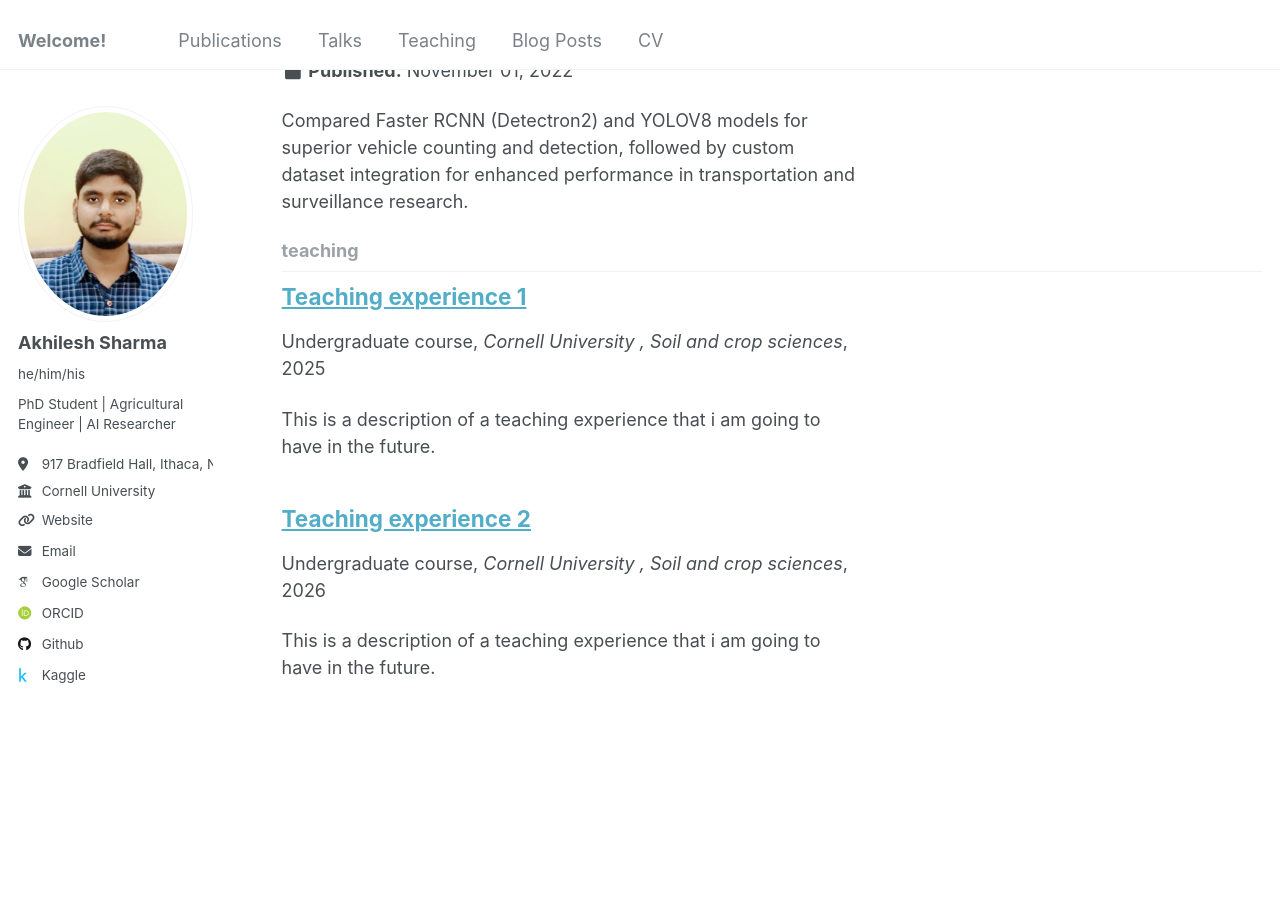
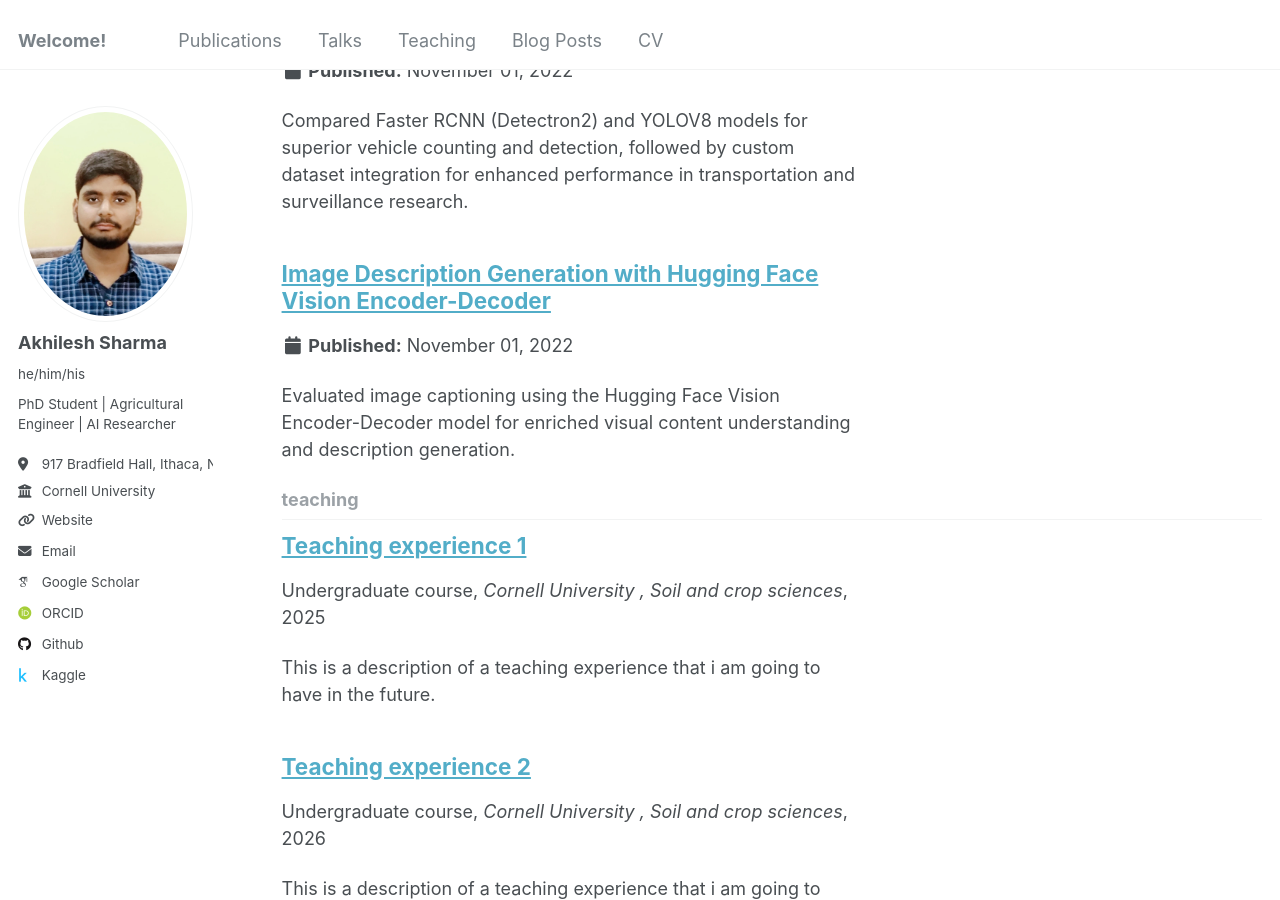
Before and after one commit to akhilesh99sharma/akhilesh99sharma.github.io, a Jekyll site: the page built from _pages/collection-archive.html, in a window 1280 px wide and 900 px high, scrolled down 2419 px. Built offline with Jekyll 4.4.1, drawn with Linux system fonts in a browser that asks for light colours; some web fonts are replaced; a file with an impossible date is left out.

Commit message:
Update project-4.md

```diff
--- a/_talks/project-4.md
+++ b/_talks/project-4.md
@@ -4,7 +4,7 @@ collection: project
 #type: "Talk"
 #permalink: /talks/project-4
 #venue: "London School of Testing"
-date: Fall 2022
+date: 2022-11-01
 #location: "London, UK"
 ---
 
```
